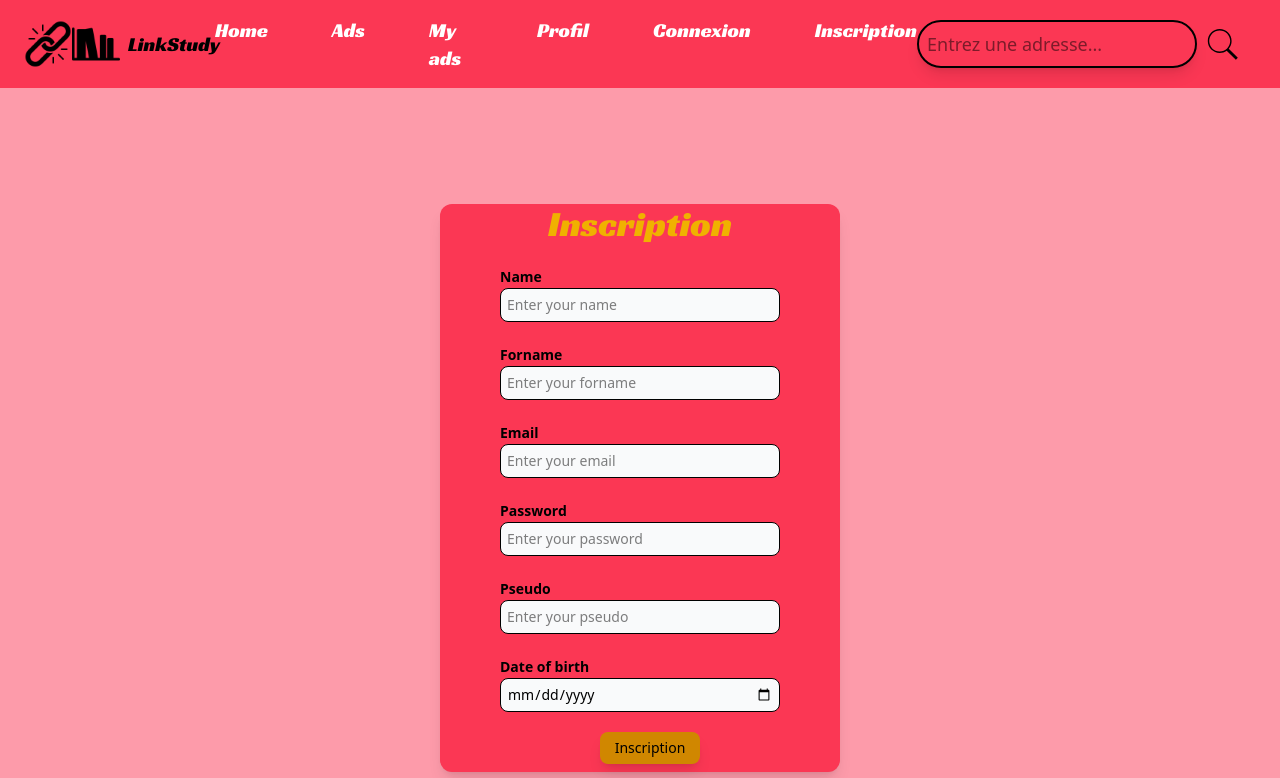
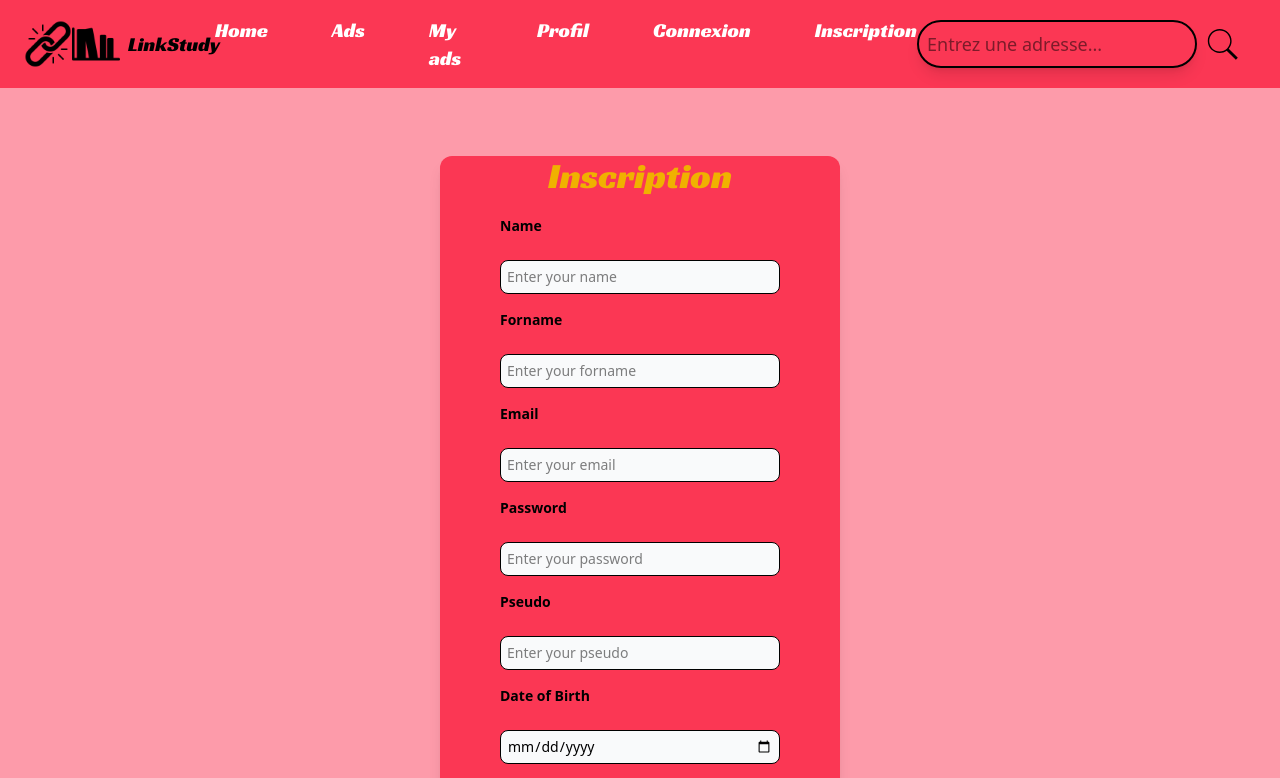
Before and after one commit to mbourema/LinkStudy-FrontEnd, a React (Vite) app: page /inscription in a window 1280 px wide. Shown: the top 778 px of the page. Built offline with nearby package versions, Linux system fonts and the light colour scheme.

Commit message:
Ajout de la requete d'envoie des données du formulaire d'inscription vers l'api

```diff
--- a/src/pages/ads.tsx
+++ b/src/pages/ads.tsx
@@ -12,7 +12,7 @@ export default function Ads() {
     return (
         <div className="flex flex-col gap-y-10 lg:items-center">
             <FilterButtons />
-            <Button text="Filter" color="bg-secondary"/>
+            <Button text="Filter" color="bg-yellow-500"/>
         </div>
     );
 }
--- a/src/pages/inscription.tsx
+++ b/src/pages/inscription.tsx
@@ -1,4 +1,4 @@
-import { useEffect } from "react";
+import { useEffect, useState } from "react";
 import Button from "../components/button";
 
 export default function Inscription() {
@@ -6,66 +6,128 @@ export default function Inscription() {
     document.title = "Inscription - LinkStudy";
   }, []);
 
+  // États pour stocker les valeurs du formulaire
+  const [formData, setFormData] = useState({
+    name: "",
+    forname: "",
+    email: "",
+    password: "",
+    pseudo: "",
+    date_of_birth: ""
+  });
+
+  // État pour gérer les erreurs
+  const [error, setError] = useState<string | null>(null);
+
+  // Fonction pour mettre à jour les données du formulaire
+  const handleInputChange = (e: React.ChangeEvent<HTMLInputElement>) => {
+    const { name, value } = e.target;
+    setFormData((prev) => ({
+      ...prev,
+      [name]: value
+    }));
+  };
+
+  // Fonction pour envoyer le formulaire
+  const handleSubmit = async (e: React.FormEvent) => {
+    e.preventDefault();
+
+    try {
+      const response = await fetch("http://localhost:5000/users", {
+        method: "POST",
+        headers: {
+          "Content-Type": "application/json"
+        },
+        body: JSON.stringify(formData)
+      });
+
+      if (!response.ok) {
+        throw new Error("Échec de l'inscription.");
+      }
+
+      alert("Utilisateur créé avec succès !");
+    } catch (err) {
+      setError("Erreur lors de l'ajout de l'utilisateur.");
+    }
+  };
+
   return (
     <div className="bg-secondary flex flex-col gap-y-5 items-center mt-[50vh] transform -translate-y-1/2 w-auto max-w-100 mx-auto rounded-xl shadow-lg">
       <p className="text-yellow-500 text-4xl font-medium racing-sans-one-regular">Inscription</p>
-      <form>
+
+      {/* Formulaire avec une seule balise form */}
+      <form onSubmit={handleSubmit} className="flex flex-col gap-y-4">
         <label htmlFor="name" className="text-sm text-black font-semibold mb-2">Name</label>
         <input
           id="name"
-                type="string"
+          name="name"
+          type="text"
           className="bg-gray-50 border text-black text-sm rounded-lg block w-70 p-1.5"
           placeholder="Enter your name"
+          value={formData.name}
+          onChange={handleInputChange}
         />
-      </form>
-      <form>
+
         <label htmlFor="forname" className="text-sm text-black font-semibold mb-2">Forname</label>
         <input
           id="forname"
-                type="string"
+          name="forname"
+          type="text"
           className="bg-gray-50 border text-black text-sm rounded-lg block w-70 p-1.5"
           placeholder="Enter your forname"
+          value={formData.forname}
+          onChange={handleInputChange}
         />
-      </form>
-      <form>
+
         <label htmlFor="email" className="text-sm text-black font-semibold mb-2">Email</label>
         <input
           id="email"
-                    type="string"
+          name="email"
+          type="email"
           className="bg-gray-50 border text-black text-sm rounded-lg block w-70 p-1.5"
           placeholder="Enter your email"
+          value={formData.email}
+          onChange={handleInputChange}
         />
-          </form>
-      <form>
-        <label htmlFor="mdp" className="text-sm text-black font-semibold mb-2">Password</label>
+
+        <label htmlFor="password" className="text-sm text-black font-semibold mb-2">Password</label>
         <input
-                id="mdp"
+          id="password"
+          name="password"
           type="password"
           className="bg-gray-50 border text-black text-sm rounded-lg block w-70 p-1.5"
           placeholder="Enter your password"
+          value={formData.password}
+          onChange={handleInputChange}
         />
-      </form>
-      <form>
+
         <label htmlFor="pseudo" className="text-sm text-black font-semibold mb-2">Pseudo</label>
         <input
           id="pseudo"
-                type="string"
+          name="pseudo"
+          type="text"
           className="bg-gray-50 border text-black text-sm rounded-lg block w-70 p-1.5"
           placeholder="Enter your pseudo"
+          value={formData.pseudo}
+          onChange={handleInputChange}
         />
-      </form>
-      <form>
-          <label htmlFor="date" className="text-sm text-black font-semibold mb-2">Date of birth</label>
+
+        <label htmlFor="date_of_birth" className="text-sm text-black font-semibold mb-2">Date of Birth</label>
         <input
-              id="date"
+          id="date_of_birth"
+          name="date_of_birth"
           type="date"
           className="bg-gray-50 border text-black text-sm rounded-lg block w-70 p-1.5"
-              placeholder="Enter your date of birth"
+          value={formData.date_of_birth}
+          onChange={handleInputChange}
         />
+
+        <div className="mb-2">
+          <Button text="Inscription" color="bg-yellow-500" />
+        </div>
+
+        {error && <p className="text-red-500">{error}</p>}
       </form>
-      <div className="mb-2">
-      <Button text="Inscription" color="bg-yellow-600" />
-      </div>
     </div>
   );
 }
```
Lines whose indentation alone changed are shown as unchanged.
